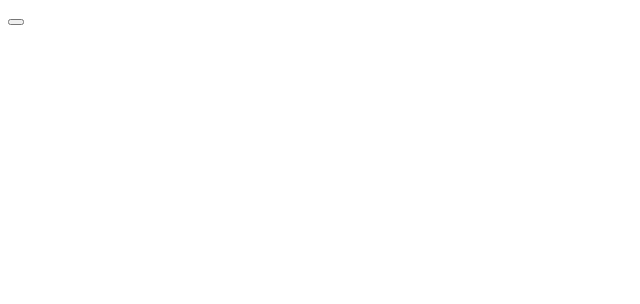
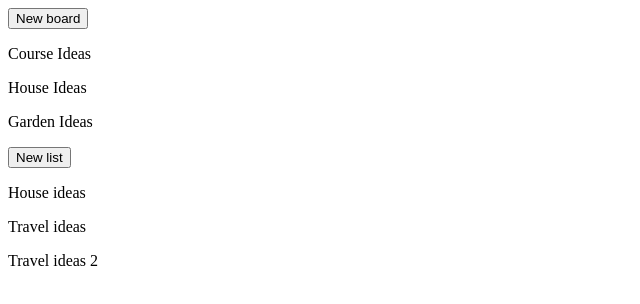
Before and after one commit to EndzheGalieva/react-trello, a React (Create React App) app: page / in a window 1280 px wide. Shown: the top 304 px of the page, without its empty margins (0-640 px from the left). Built offline with nearby package versions, Linux system fonts and the light colour scheme.

Commit message:
Passing methods as props

```diff
--- a/src/App.js
+++ b/src/App.js
@@ -1,22 +1,25 @@
-import logo from './logo.svg';
 import React from 'react';
 import './App.css';
-import Board from './components/Board';
+import Board from "./components/Board";
 import data from './sampleData';
+import Home from './components/pages/Home';
 
 class App extends React.Component {
   state = {
     boards: []
   }
-  updateState = () => {
+  componentDidMount() {
     this.setState({ boards: data.boards })
+  }
+  createNewBoard = board => {
+    this.setState({ boards: [...this.state.boards, board] })
   }
   render() {
     return (
       <div>
-        <button onClick={this.updateState}></button>
-        {console.table(this.state.boards)}
-        <p>{this.state.boardTitle}</p>
+        <Home boards={this.state.boards}
+          createNewBoard={this.createNewBoard} />
+          <Board />
       </div>
     );
   }
--- a/src/components/Board.js
+++ b/src/components/Board.js
@@ -1,13 +1,32 @@
 import React from 'react';
 import List from './List';
+import data from '../sampleData';
 
 class Board extends React.Component {
+  state = {
+    currentLists: []
+  }
+  componentDidMount() {
+   this.setState({ currentLists: data.lists })
+  }
+  createNewList = () => {
+    const list = {
+      id: Math.random(),
+      title: "My amazing list",
+      board: 300,
+      creadedAt: new Date()
+    }
+    this.setState({ currentLists: [...this.state.currentLists, list]})
+  }
   render() {
     return (
-       <div>
-          <p>board component</p>
-          <List />
-          <List />
+       <div className="lists-wrapper">
+         <button onClick={this.createNewList}>New list</button>
+         {Object.keys(this.state.currentLists).map(key => (
+           <List
+             key={this.state.currentLists[key].id}
+             list={this.state.currentLists[key]} />
+         ))}
        </div>
     )
   }
--- /dev/null
+++ b/src/components/BoardPreview.js
@@ -0,0 +1,11 @@
+import React from 'react';
+
+class BoardPreview extends React.Component {
+  render() {
+    return (
+       <p>{this.props.board.title}</p>
+    )
+  }
+}
+
+export default BoardPreview;
--- a/src/components/List.js
+++ b/src/components/List.js
@@ -4,11 +4,12 @@ import Card from './Card';
 class List extends React.Component {
   render() {
     return (
-      <div>
-        <p>list component</p>
-        <Card />
-        <Card />
-        <Card />
+      <div className="list">
+        <div className="list-header">
+          <p>{this.props.list.title}</p>
+        </div>
+
+
       </div>
     )
   }
--- /dev/null
+++ b/src/components/pages/Home.js
@@ -0,0 +1,29 @@
+import React from 'react';
+import BoardPreview from "../BoardPreview";
+
+class Home extends React.Component {
+
+newBoard = () => {
+  const board = {
+    title: "Trips to take this year",
+    background: "#80ffaa",
+    createdAt: new Date()
+  }
+  this.props.createNewBoard(board)
+}
+
+  render() {
+    return (
+      <div>
+      <button onClick={this.newBoard}>New board</button>
+      {Object.keys(this.props.boards).map(key => (
+        <BoardPreview
+          key={key}
+          board={this.props.boards[key]} />
+      ))}
+      </div>
+    )
+  }
+}
+
+export default Home;
--- a/src/sampleData.js
+++ b/src/sampleData.js
@@ -16,40 +16,57 @@ const boards = [
   },
 ]
 
-// const lists = [
-//   {
-//     id: 100,
-//     title: 'House ideas',
-//     board: 1000,
-//     cards: [
-//       {
-//         id: 1,
-//         text: 'card 1',
-//       },
-//       {
-//         id: 2,
-//         text: 'card 2',
-//       },
-//     ],
-//   }
-// ]
-//
-// id: 200,
-// title: 'Travel ideas',
-// board: 1000,
-// cards: [
-//   {
-//     id: 11,
-//     text: 'card 11',
-//   },
-// ]
-//
-//
-//
-//     }
-//   }
-// ]
-//
-// const data = {
-//   boards,
-//   lists,
+const lists = [
+  {
+    id: 100,
+    title: 'House ideas',
+    board: 1000,
+    cards: [
+      {
+        id: 1,
+        text: 'card 1',
+      },
+      {
+        id: 2,
+        text: 'card 2',
+      },
+    ],
+  },
+  {
+    id: 200,
+    title: 'Travel ideas',
+    board: 1000,
+    cards: [
+      {
+        id: 11,
+        text: 'card 11',
+      },
+      {
+        id: 22,
+        text: 'card 22',
+      },
+    ],
+  },
+  {
+    id: 200,
+    title: 'Travel ideas 2',
+    board: 2000,
+    cards: [
+      {
+        id: 11,
+        text: 'card 11',
+      },
+      {
+        id: 22,
+        text: 'card 22',
+      },
+    ],
+  },
+]
+
+const data = {
+  boards,
+  lists,
+}
+
+export default data
```
